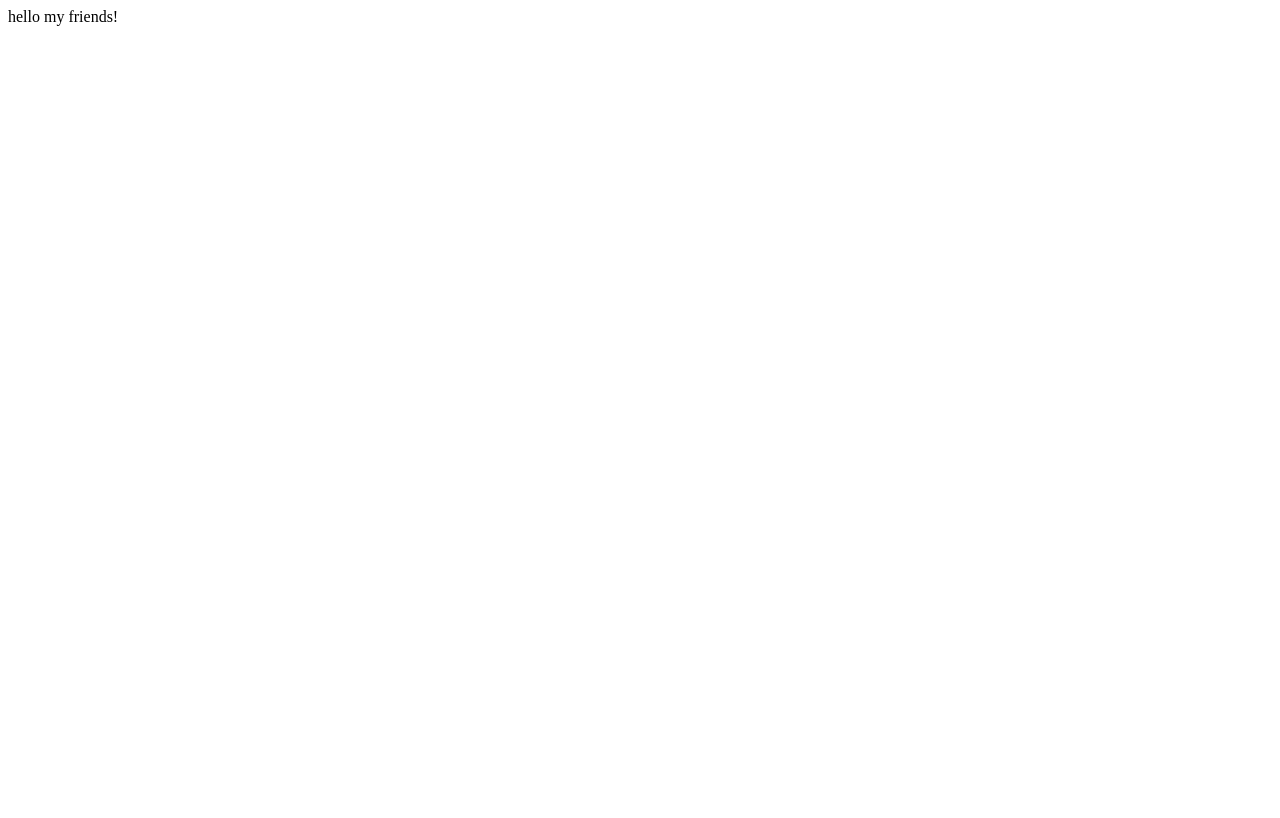
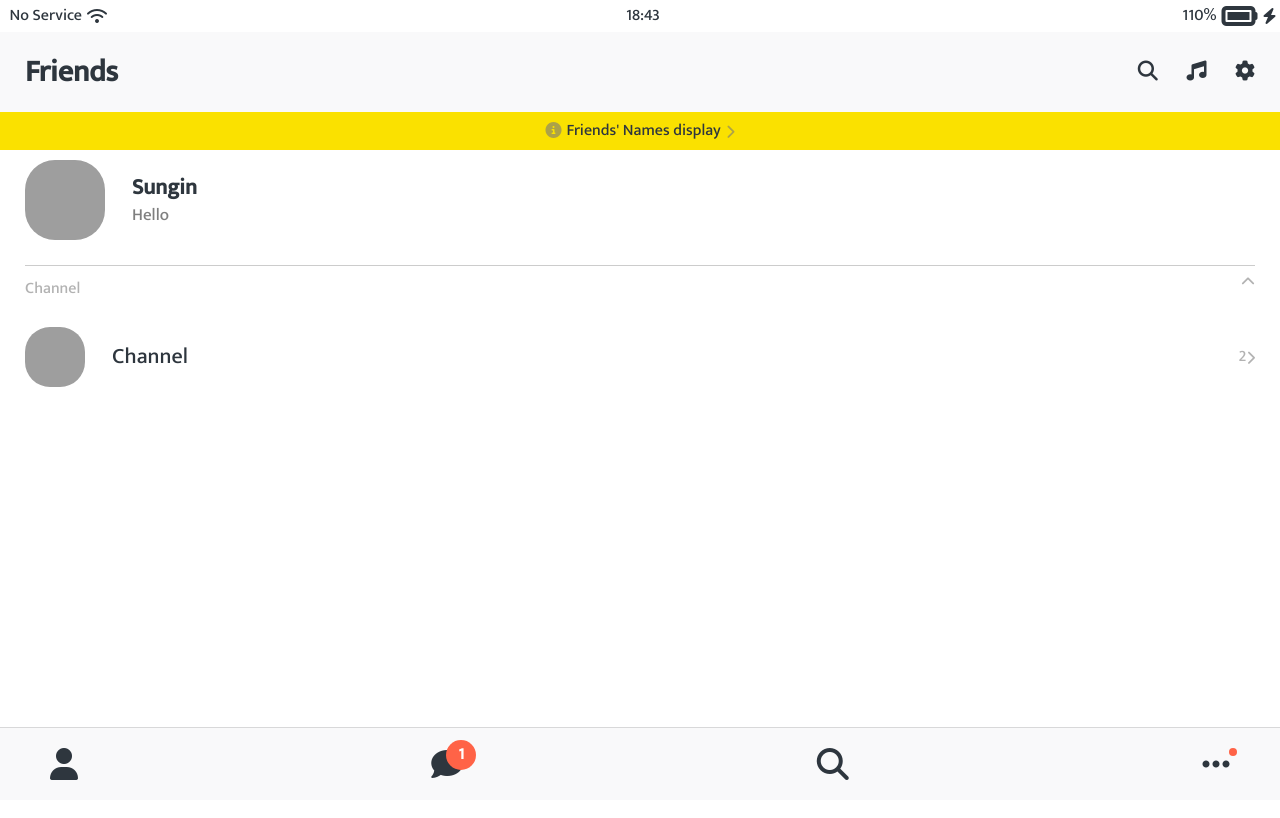
Before and after one commit to Iny96/kokoa-clone, a plain HTML site: page friends.html in a window 1280 px wide. Shown: the top 818 px of the page. Drawn offline with Linux system fonts and the light colour scheme; grey boxes are pictures that could not be loaded.

Commit message:
~#6.18 Finishing Friends Screen

```diff
--- /dev/null
+++ b/css/components/nav-bar.css
@@ -0,0 +1,41 @@
+.nav {
+    position: fixed;
+    bottom: 0px;
+    width: 100%;
+    box-sizing: border-box;
+    background-color: #f9f9fa;
+    padding: 20px 50px;
+    border-top: 1px solid rgba(139, 139, 139, 0.3);
+}
+
+.nav__list {
+    display: flex;
+    justify-content: space-between;
+}
+.nav__link {
+    color: #2e363e;
+    position: relative;
+}
+.nav__notification {
+    background-color: tomato;
+    color: white;
+    font-weight: 600;
+    width: 30px;
+    height: 30px;
+    border-radius: 15px;
+    display: flex;
+    justify-content: center;
+    align-items: center;
+    position: absolute;
+    left: 15px;
+    bottom: 15px;
+}
+.ellipsis__notification {
+    width: 8px;
+    height: 8px;
+    background-color: tomato;
+    border-radius: 4px;
+    display: flex;
+    position: absolute;
+    left: 27px;
+}
--- /dev/null
+++ b/css/components/screen-header.css
@@ -0,0 +1,20 @@
+.screen-header {
+
+    display: flex;
+    justify-content: space-between;
+    align-items: center;
+    padding: var(--horizontal-space);
+    background-color: var(--main-color);
+    position: sticky;
+    top: 32px;
+    width: 100%;
+    box-sizing: border-box;
+
+}
+.screen-header__title {
+    font-size: 30px;
+    font-weight: 600;
+}
+.screen-header__icons  span {
+    margin-left: 25px;
+}
--- a/css/components/status-bar.css
+++ b/css/components/status-bar.css
@@ -1,12 +1,18 @@
 
 .status-bar {
+    position: sticky;
+    top: 0px;
+    width: 100%;
     display: flex;
     justify-content: center;
-    padding: 5px 3px;
+    align-items: center;
+    padding: 0px 3px;
+    background-color: white;
 }
-
 .status-bar__column {
     width: 33%;
+    display: flex;
+    align-items: flex-start;
 }
 .status-bar__column:nth-child(2) {
     display: flex;
--- /dev/null
+++ b/css/components/user-component.css
@@ -0,0 +1,42 @@
+.user-component {
+    display: flex;
+    justify-content: space-between;
+}
+
+.user-component__column {
+    display: flex;
+    align-items: center;
+}
+.user-component__avatar {
+    width: 70px;
+    height: 70px;
+    object-fit: cover;
+    border-radius: 30px;
+    margin-right: 27px;
+}
+.user-component__title {
+    font-weight: 600;
+    font-size: 22px;
+}
+.user-component__subtitle {
+    margin-top: 8px;
+    font-size: 17px;
+    color: rgba(0, 0, 0, 0.5);
+}
+.user-component__avatar--xl {
+    width: 80px;
+    height: 80px;
+}
+
+.user-component__avatar--sm {
+    width: 60px;
+    height: 60px;
+    border-radius: 25px;
+}
+.user-component__title--not-bold {
+    font-weight: 400;
+}
+
+.user-component__column:last-child {
+    color: rgba(0, 0, 0 , 0.3);
+}
--- a/css/reset.css
+++ b/css/reset.css
@@ -50,3 +50,7 @@ table {
 input:focus {
     outline: none;
 }
+a{
+	color: inherit;
+	text-decoration: none;
+}
--- /dev/null
+++ b/css/screens/friends.css
@@ -0,0 +1,33 @@
+#friends-display-link {
+    display: flex;
+    justify-content: center;
+    align-items: center;
+    position: sticky;
+    top: 112px;
+
+    width: 100%;
+    padding: 10px 0px;
+    background-color: var(--yellow);
+    color: #2E363E;
+    margin-bottom: 10px;
+}
+#friends-display-link i {
+    color: rgba(120, 120, 120, 0.6);
+}
+#friends-display-link span:nth-child(2) {
+    margin: 0px 5px;
+}
+.friends-screen {
+    padding: 0px var(--horizontal-space);
+}
+.friends-screen__channel {
+    margin-top: 25px;
+    border-top: 1px solid rgba(0, 0, 0, 0.2);
+    padding-top: 15px;
+}
+.friends-screen__channel-header {
+    margin-bottom: 30px;
+    display: flex;
+    justify-content: space-between;
+    color: rgba(0, 0, 0 , 0.3);
+}
--- a/css/screens/login.css
+++ b/css/screens/login.css
@@ -1,4 +1,9 @@
 /* BEM(Block Element Modify) */
+.login-home {
+    max-width: 500px;
+    width: 95%;
+    margin: auto;
+}
 
 .welcome-header {
     margin: 90px 0px;
--- a/css/style.css
+++ b/css/style.css
@@ -1,9 +1,22 @@
 @import url('https://fonts.googleapis.com/css2?family=Mukta:wght@500&display=swap');
+
 @import "reset.css";
 @import "variables.css";
+
+
+
+/* component */
 @import "components/status-bar.css";
+@import "components/nav-bar.css";
+@import "components/screen-header.css";
+@import "components/user-component.css";
+
+/* screens */
 @import "screens/login.css";
+@import "screens/friends.css";
 
 body {
+    color: #2E363E;
+    height: 1000vh;
     font-family: 'Mukta', sans-serif;
 }
--- a/css/variables.css
+++ b/css/variables.css
@@ -1,3 +1,5 @@
 :root {
     --yellow: #FAE100;
+    --main-color: #f9f9fa;
+    --horizontal-space: 25px;
 }
--- a/friends.html
+++ b/friends.html
@@ -1 +1,112 @@
-hello my friends!
+<!DOCTYPE html>
+<html lang="en">
+  <head>
+    <link rel="stylesheet" href="css/style.css" />
+    <meta charset="UTF-8" />
+    <meta http-equiv="X-UA-Compatible" content="IE=edge" />
+    <meta name="viewport" content="width=device-width, initial-scale=1.0" />
+    <title>Friends - Kokoa Clone</title>
+  </head>
+  <body>
+    <div class="status-bar">
+      <div class="status-bar__column">
+        <span>No Service</span>
+        <i class="fa-solid fa-wifi"></i>
+        <!-- TO Do: Wifi Icon -->
+      </div>
+      <div class="status-bar__column">
+        <span>18:43</span>
+      </div>
+      <div class="status-bar__column">
+        <span>110%</span>
+        <i class="fa-solid fa-battery-full fa-2x"></i>
+        <i class="fa-solid fa-bolt"></i>
+      </div>
+    </div>
+
+    <header class="screen-header">
+      <h1 class="screen-header__title">Friends</h1>
+      <div class="screen-header__icons">
+        <span>
+          <i class="fa-solid fa-magnifying-glass fa-lg"></i>
+        </span>
+        <span>
+          <i class="fa-solid fa-music fa-lg"></i>
+        </span>
+        <span>
+          <i class="fa-solid fa-gear fa-lg"></i>
+        </span>
+      </div>
+    </header>
+
+
+
+    <a id="friends-display-link" href="#">
+        <span><i class="fa-solid fa-circle-info"></i></span>
+        <span>Friends' Names display</span>
+        <span></span><i class="fa-solid fa-chevron-right fa-sm"></i></span>
+    </a>
+<main class="friends-screen">
+    <div class="user-component">
+        <div class="user-component__column">
+            <img src="screenshots/sungin.PNG" class="user-component__avatar user-component__avatar--xl"/>
+            <div class="user-component__text">
+                <h4 class="user-component__title">Sungin</h4>
+                <h5 class="user-component__subtitle">Hello</h5>
+            </div>
+        </div>
+        <div class="user-component__column"></div>
+    </div>
+    <div class="friends-screen__channel">
+      <div class="friends-screen__channel-header">
+        <span>Channel</span>
+        <i class="fa-solid fa-chevron-up fa-sm"></i>
+      </div>
+      <div class="user-component">
+        <div class="user-component__column">
+            <img src="screenshots/sungin.PNG" class="user-component__avatar user-component__avatar--sm"/>
+            <div class="user-component__text">
+                <h4 class="user-component__title user-component__title--not-bold">Channel</h4>
+            </div>
+        </div>
+        <div class="user-component__column">
+          <span>2</span>
+          <i class="fa-solid fa-chevron-right fa-sm"></i>
+        </div>
+    </div>
+    </div>
+</main>
+
+    <nav class="nav">
+      <ul class="nav__list">
+        <li class="nav__btn">
+          <a class="nav__link" href="friends.html"
+            ><i class="fa-solid fa-user fa-2x"></i>
+          </a>
+        </li>
+        <li class="nav__btn">
+          <a class="nav__link" href="#">
+            <span class="nav__notification">1</span>
+            <i class="fa-solid fa-comment fa-2x"></i>
+          </a>
+        </li>
+        <li class="nav__btn">
+          <a class="nav__link" href="#"
+            ><i class="fa-solid fa-magnifying-glass fa-2x"></i>
+          </a>
+        </li>
+        <li class="nav__btn">
+          <a class="nav__link" href="#">
+            <span class="ellipsis__notification"></span>
+            <i class="fa-solid fa-ellipsis fa-2x"></i>
+          </a>
+        </li>
+      </ul>
+    </nav>
+
+    <script
+      src="https://kit.fontawesome.com/78f37cd3f2.js"
+      crossorigin="anonymous"
+    ></script>
+  </body>
+</html>
```
Also changed, not shown: index.html (+3 -2 lines), 1 other file.
